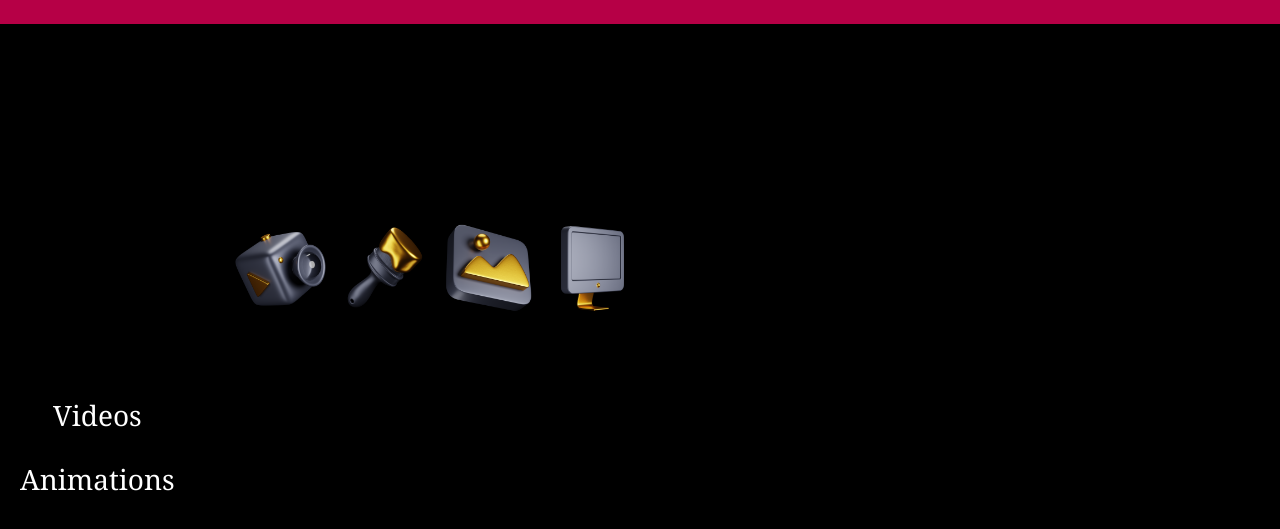
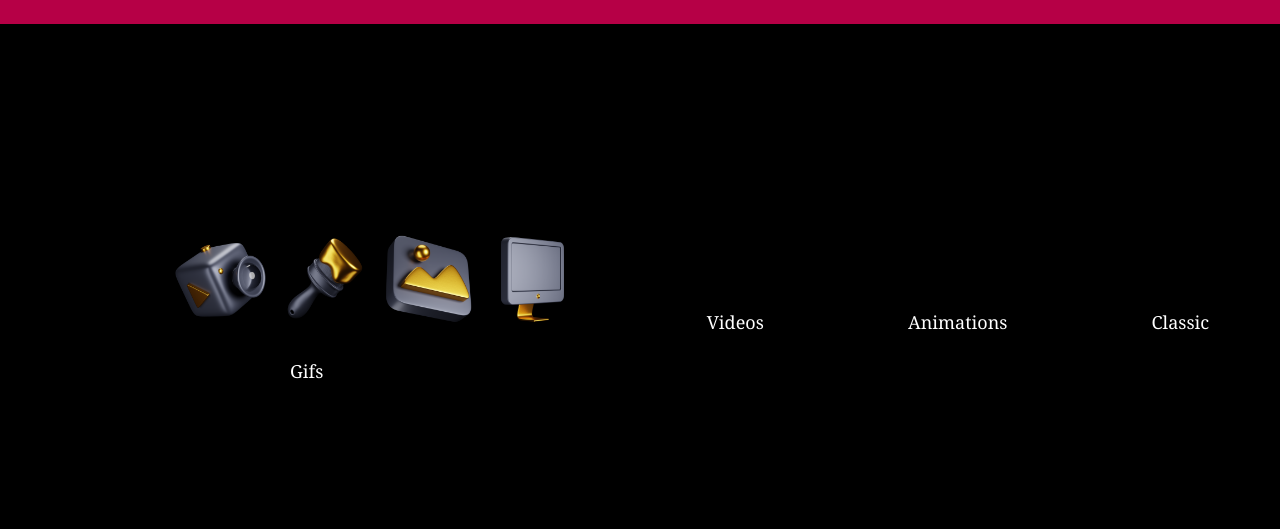
Before and after one commit to Migreen06/Green-Scorpion, a plain HTML site: page index.html in a window 1280 px wide. Shown: the part 197-726 px from the top of the page. Drawn offline with Linux system fonts and the light colour scheme.

Commit message:
icon change

```diff
--- a/index.html
+++ b/index.html
@@ -26,7 +26,7 @@
 
         h2 {
             text-align:center;
-            font-size:20px;
+            font-size:25px;
             margin-top:100px;
         }
 
@@ -52,13 +52,14 @@
 
         .container2 {
             padding: 50px;
-            margin-left:180px;
+            margin-left:120px;
         }
 
         .icon-text {
             color: white;
-            font-size: 20px;
+            font-size: 18px;
             margin-top:0;
+            margin-left:120px;
             display:inline-block;
         }
 
@@ -104,9 +105,10 @@
         <img src="paint-brush.png" width="100px" alt="icon of paint brush">
         <img src="picture.png" width="100px" alt="icon of picture frame">
         <img src="computer-screen.png" width="100px" alt="computer icon">
-    </div>
-    <div class="icon-text">
-        <p>Videos</p><p>Animations</p>
+        <p class="icon-text">Videos</p>
+        <p class="icon-text">Animations</p>
+        <p class="icon-text">Classic</p>
+        <p class="icon-text">Gifs</p>
     </div>
 </body>
 
```
